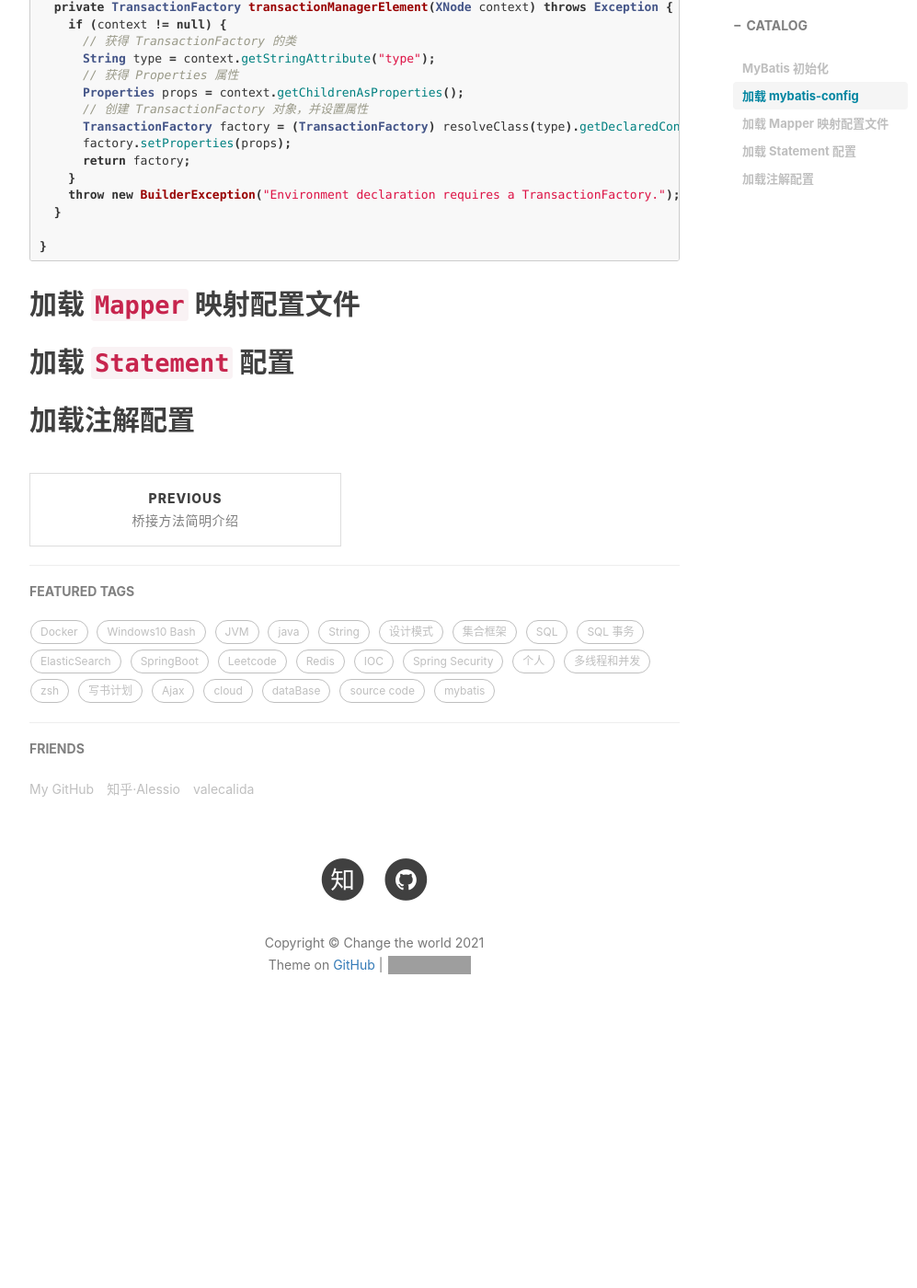
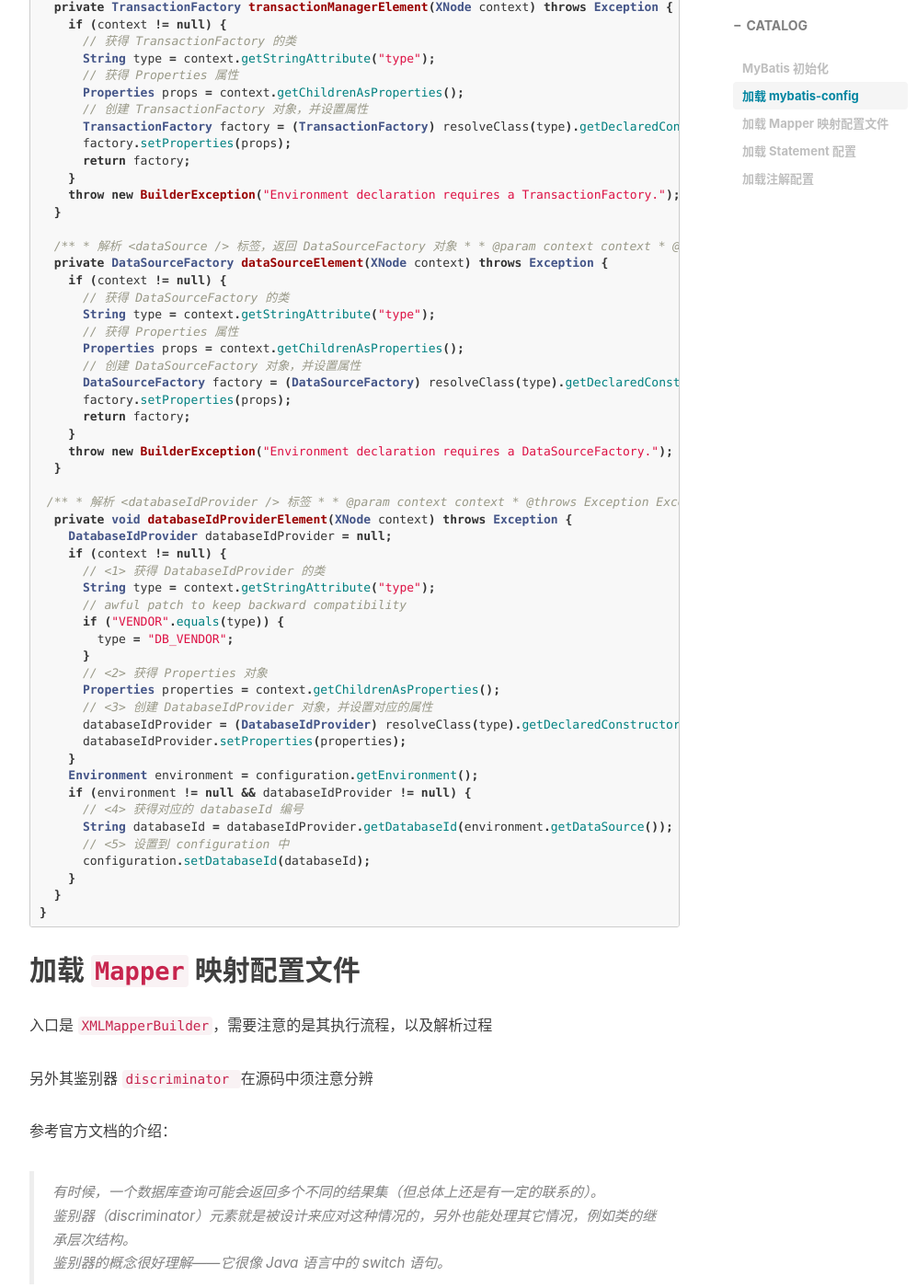
Before and after one commit to Zjianru/zjianru.github.io, a Jekyll site: the page built from _posts/2021-04-16-精尽 MyBatis（一）.md, in a window 1280 px wide and 1400 px high, scrolled down 5934 px. Shown: the whole window at 92% size, without its empty margins (233-1230 px from the left). Built offline with Jekyll 4.4.1, drawn with Linux system fonts in a browser that asks for light colours; nearby versions of some CDN libraries; comment, search, counter and statistics services are not loaded; before the commit the page ends 7087 px from its top, so only the background shows below that; some of the changed text lies outside the part shown; grey boxes are pictures that could not be loaded.

Commit message:
finish mybatis(1)

````diff
--- a/_posts/2021-04-16-精尽 MyBatis（一）.md
+++ b/_posts/2021-04-16-精尽 MyBatis（一）.md
@@ -409,11 +409,80 @@ public class XMLConfigBuilder extends BaseBuilder {
     throw new BuilderException("Environment declaration requires a TransactionFactory.");
   }
 
+  /**
+   * 解析 <dataSource /> 标签，返回 DataSourceFactory 对象
+   *
+   * @param context context
+   * @return DataSourceFactory
+   * @throws Exception Exception
+   */
+  private DataSourceFactory dataSourceElement(XNode context) throws Exception {
+    if (context != null) {
+      // 获得 DataSourceFactory 的类
+      String type = context.getStringAttribute("type");
+      // 获得 Properties 属性
+      Properties props = context.getChildrenAsProperties();
+      // 创建 DataSourceFactory 对象，并设置属性
+      DataSourceFactory factory = (DataSourceFactory) resolveClass(type).getDeclaredConstructor().newInstance();
+      factory.setProperties(props);
+      return factory;
+    }
+    throw new BuilderException("Environment declaration requires a DataSourceFactory.");
+  }
+
+ /**
+   * 解析 <databaseIdProvider /> 标签
+   *
+   * @param context context
+   * @throws Exception Exception
+   */
+  private void databaseIdProviderElement(XNode context) throws Exception {
+    DatabaseIdProvider databaseIdProvider = null;
+    if (context != null) {
+      // <1> 获得 DatabaseIdProvider 的类
+      String type = context.getStringAttribute("type");
+      // awful patch to keep backward compatibility
+      if ("VENDOR".equals(type)) {
+        type = "DB_VENDOR";
+      }
+      // <2> 获得 Properties 对象
+      Properties properties = context.getChildrenAsProperties();
+      // <3> 创建 DatabaseIdProvider 对象，并设置对应的属性
+      databaseIdProvider = (DatabaseIdProvider) resolveClass(type).getDeclaredConstructor().newInstance();
+      databaseIdProvider.setProperties(properties);
+    }
+    Environment environment = configuration.getEnvironment();
+    if (environment != null && databaseIdProvider != null) {
+      // <4> 获得对应的 databaseId 编号
+      String databaseId = databaseIdProvider.getDatabaseId(environment.getDataSource());
+      // <5> 设置到 configuration 中
+      configuration.setDatabaseId(databaseId);
+    }
+  }
 }
 ```
 
 ## 加载 `Mapper` 映射配置文件
 
+入口是 `XMLMapperBuilder`，需要注意的是其执行流程，以及解析过程
+
+另外其鉴别器 `discriminator ` 在源码中须注意分辨
+
+参考官方文档的介绍：
+
+>
+> 有时候，一个数据库查询可能会返回多个不同的结果集（但总体上还是有一定的联系的）。
+>
+> 鉴别器（discriminator）元素就是被设计来应对这种情况的，另外也能处理其它情况，例如类的继承层次结构。
+>
+> 鉴别器的概念很好理解——它很像 Java 语言中的 switch 语句。
+>
+
+
 ## 加载 `Statement` 配置
 
+入口是 `XMLStatementBuilder`
+
 ## 加载注解配置
+
+入口是 `MapperAnnotationBuilder`
````
Also changed, not shown: other parts of _posts/2021-04-16-精尽 MyBatis（一）.md (+1 -1 lines).
